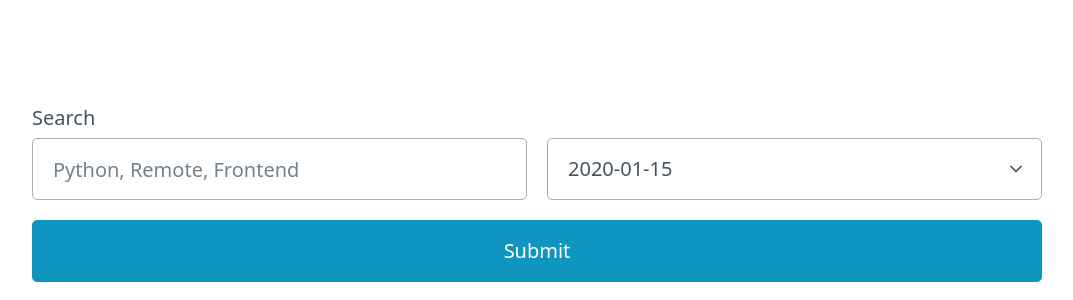
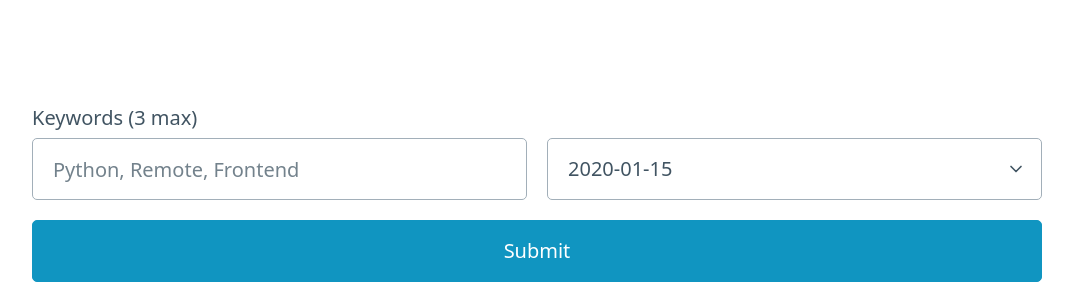
Before and after one commit to clemsau/hnjobsexplorer, a Django app: page / in a window 1280 px wide. Shown: the part 212-512 px from the top of the page, without its empty margins (103-1176 px from the left). Run offline with Django 4.2, Linux system fonts and the light colour scheme; tables that the repository leaves empty hold one stand-in row (values such as "Sample post"); data that the repository does not hold is empty; some libraries are stand-ins or nearby versions.

Commit message:
Allow multiple keywords search

```diff
--- a/jobs/templates/index.html
+++ b/jobs/templates/index.html
@@ -25,7 +25,7 @@
     <div class="grid-search">
         <form hx-post="/" hx-target="#listing">
             {% csrf_token %}
-            <label for="search">Search</label>
+            <label for="search">Keywords (3 max)</label>
             <div class="grid">
                 <input type="text" id="search" name="search" placeholder="Python, Remote, Frontend">
                 <select id="current_thread_id" name="current_thread_id" hx-post="/" hx-target="#listing" required>
--- a/jobs/views.py
+++ b/jobs/views.py
@@ -19,11 +19,19 @@ class IndexView(View, ContextMixin):
         kwargs["current_thread_id"] = "0"
         if Thread.objects.last():
             kwargs["current_thread_id"] = Thread.objects.last().id
+
         return render(request, self.template_name, self.get_context_data(**kwargs))
 
     def post(self, request, *args, **kwargs):
         kwargs["current_thread_id"] = request.POST["current_thread_id"]
         context = self.get_context_data(**kwargs)
-        context["jobs"] = context["jobs"].filter(body__icontains=request.POST["search"])
+        keywords = request.POST["search"].strip().split(",")
+
+        if len(keywords) > 3:
+            keywords = keywords[:3]
+
+        for keyword in keywords:
+            context["jobs"] = context["jobs"].filter(body__icontains=keyword)
+
         context["jobs_count"] = len(context["jobs"])
         return render(request, "components/listing.html", context)
```
